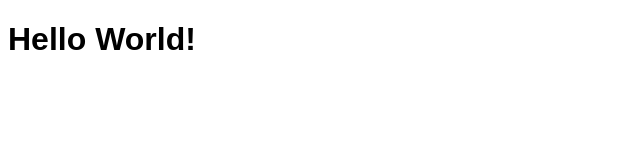
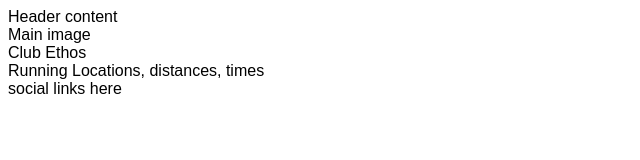
Before and after one commit to Bado007/love-running, a plain HTML site: page assets/index.html in a window 1280 px wide. Shown: the whole page, without its empty margins (0-640 px from the left). Drawn offline with Linux system fonts and the light colour scheme.

Commit message:
Core structure for home page

```diff
--- a/assets/index.html
+++ b/assets/index.html
@@ -12,6 +12,18 @@
 
 </head>
 <body>
-    <h1>Hello World!</h1>
+    <header>Header content</header>
+    <section>
+        Main image
+    </section>
+    <section>
+        Club Ethos
+    </section>
+    <section>
+        Running Locations, distances, times
+    </section>
+    <footer>
+        social links here
+    </footer>
 </body>
 </html>
```
